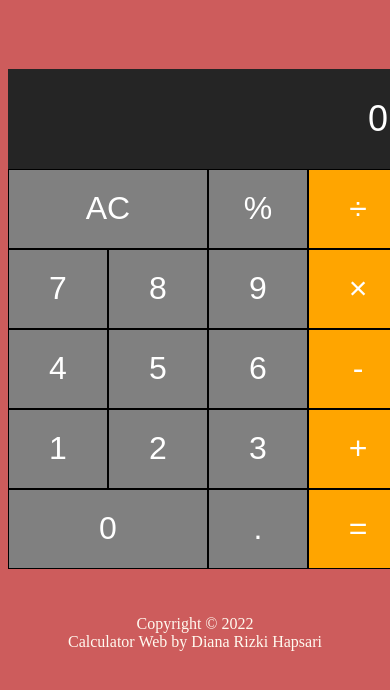
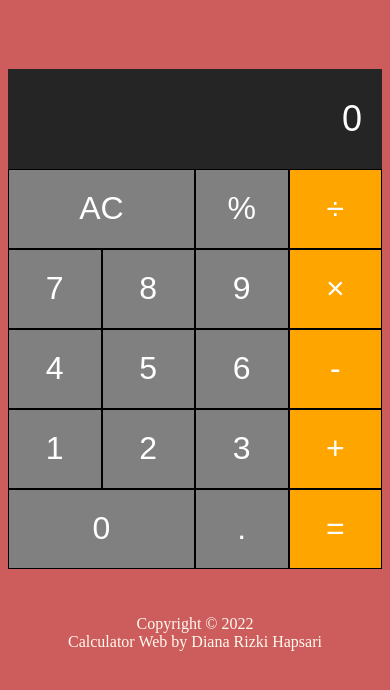
Before and after one commit to dianarizki/dianarizki.github.io, a plain HTML site: page index.html in a window 390 px wide. Shown: the part 126-816 px from the top of the page. Drawn offline with Linux system fonts and the light colour scheme.

Commit message:
Update stylesheet.css

```diff
--- a/stylesheet.css
+++ b/stylesheet.css
@@ -14,6 +14,15 @@ body {
     width: 400px;
 }
 
+@media (max-width: 1000px) {
+        .Calculator {width: 50%}
+    }
+
+    @media (max-width: 670px) {
+        .Calculator {
+          width: 100%;
+        }
+}
 .Calculator-screen {
     width: 100%;
     height: 100px;
```
